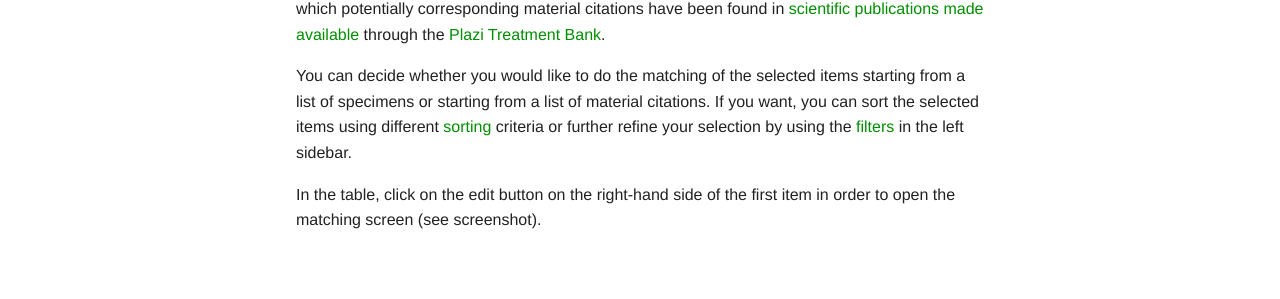
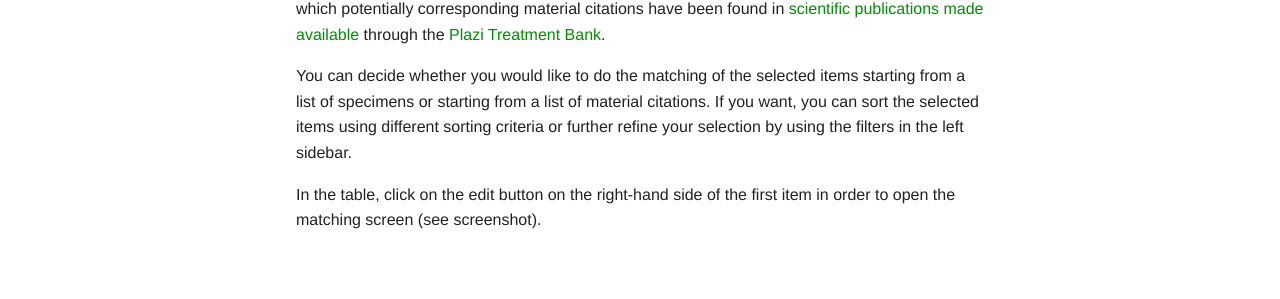
Before and after one commit to bitem-heg-geneve/ebiodiv-website, an MkDocs documentation site: the page built from docs/help/index.md, in a window 1280 px wide and 900 px high, scrolled down 1077 px. Shown: the part 193-492 px from the top of the window. Built offline with MkDocs 1.6.1 and Material for MkDocs 9.7.7, drawn with Linux system fonts in a browser that asks for light colours; comment, search, counter and statistics services are not loaded; part of the change alters nothing that is shown.

```diff
--- a/docs/help/index.md
+++ b/docs/help/index.md
@@ -24,7 +24,7 @@ In some cases, you will be asked to further refine your selection.
 
 The selection contains specimens for which [data has been made available](data.md) on [GBIF.org](https://www.gbif.org/) and for which potentially corresponding material citations have been found in [scientific publications made available](data.md) through the [Plazi Treatment Bank](http://plazi.org/treatmentbank/).
 
-You can decide whether you would like to do the matching of the selected items starting from a list of specimens or starting from a list of material citations. If you want, you can sort the selected items using different [sorting](occurrence_list.md) criteria or further refine your selection by using the [filters](occurrence_list.md) in the left sidebar.
+You can decide whether you would like to do the matching of the selected items starting from a list of specimens or starting from a list of material citations. If you want, you can sort the selected items using different sorting criteria or further refine your selection by using the filters in the left sidebar.
 
 In the table, click on the edit button on the right-hand side of the first item in order to open the matching screen (see screenshot).
 
```
